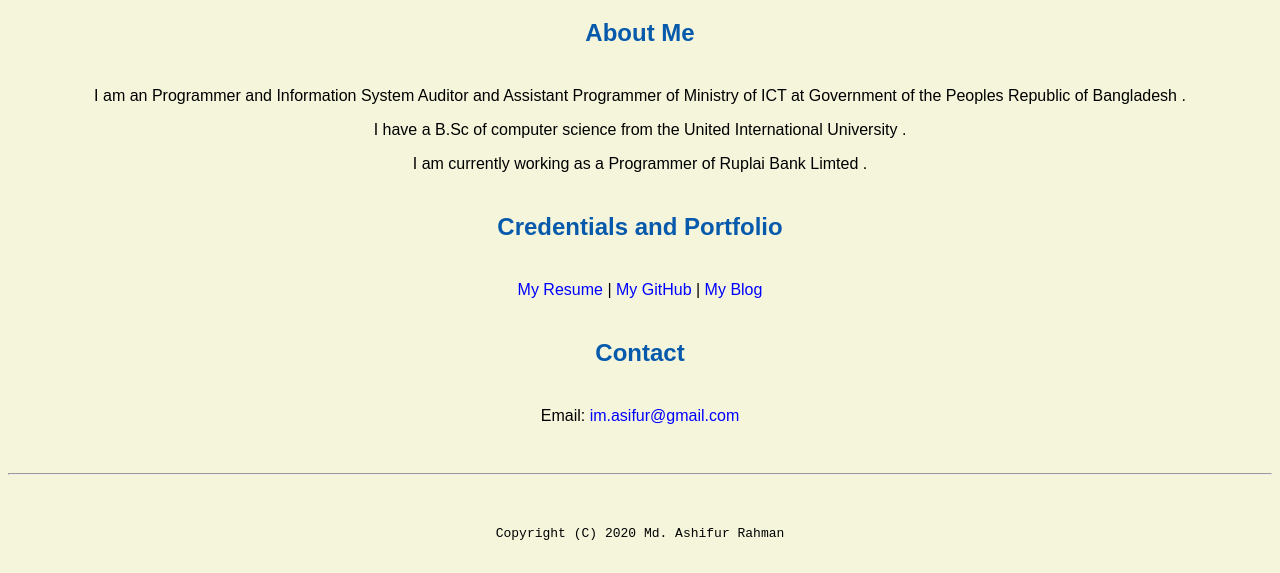
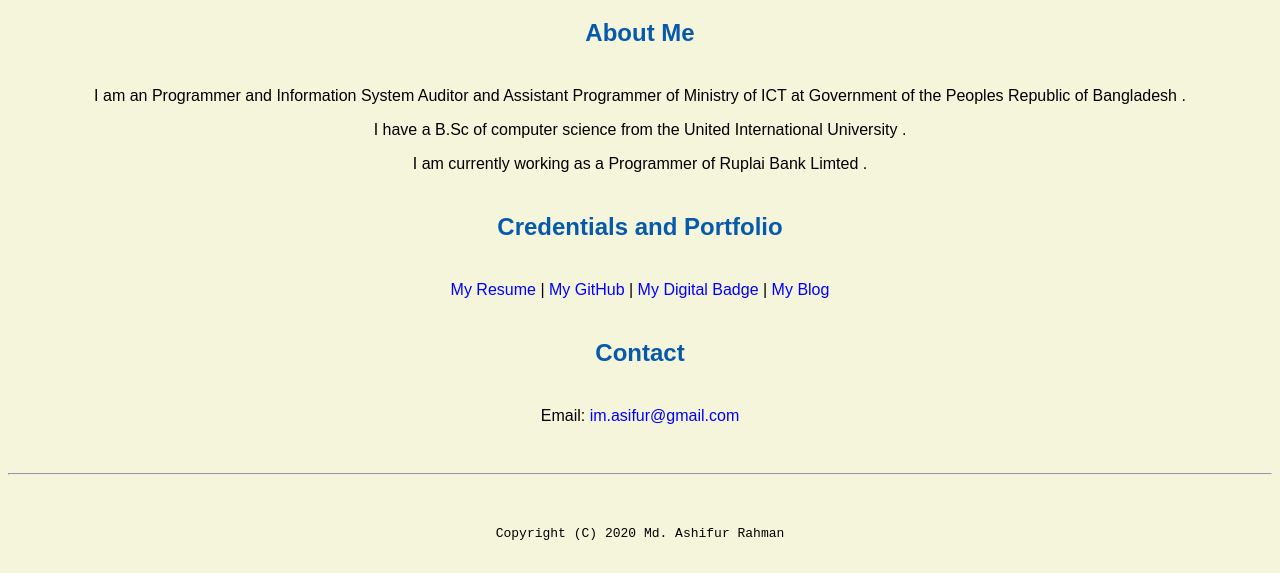
Before and after one commit to dxsaki/ashifurrahman.github.io, a plain HTML site: page index.html in a window 1280 px wide. Shown: the part 516-1089 px from the top of the page. Drawn offline with Linux system fonts and the light colour scheme.

Commit message:
Update index.html

```diff
--- a/index.html
+++ b/index.html
@@ -39,7 +39,8 @@
   <h2>Credentials and Portfolio</h2>
 
   <!-- add two hyperlinks to resume page and github page separated by a vertical line -->
-  <p><a href="resume.html">My Resume</a> | <a href="https://github.com/dxsaki" target="_blank">My GitHub</a> | <a href="https://ashifuriknow.wordpress.com/about/" target="_blank">My Blog </a></p>
+  <p><a href="resume.html">My Resume</a> | <a href="https://github.com/dxsaki" target="_blank">My GitHub</a> | <a href="https://www.youracclaim.com/users/md-ashifur-rahman" target="_blank">My Digital Badge </a>
+    | <a href="https://ashifuriknow.wordpress.com/about/" target="_blank">My Blog </a></p>
 
   <h2>Contact</h2>
 
```
